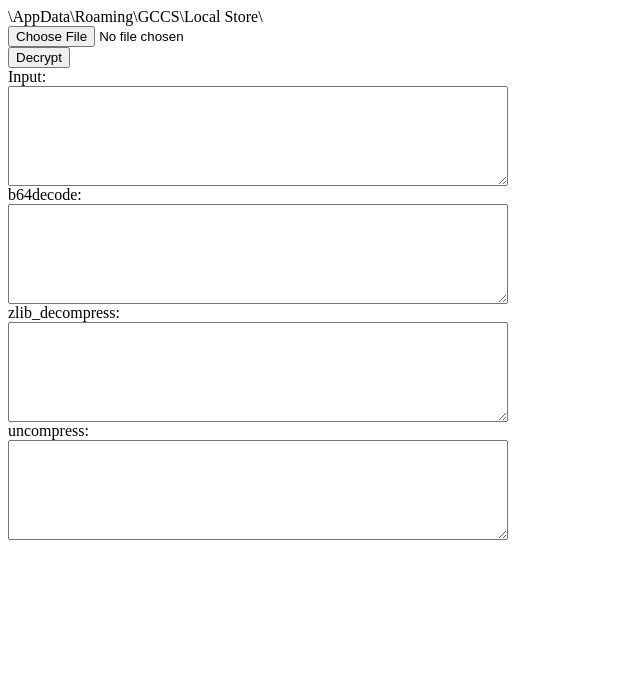
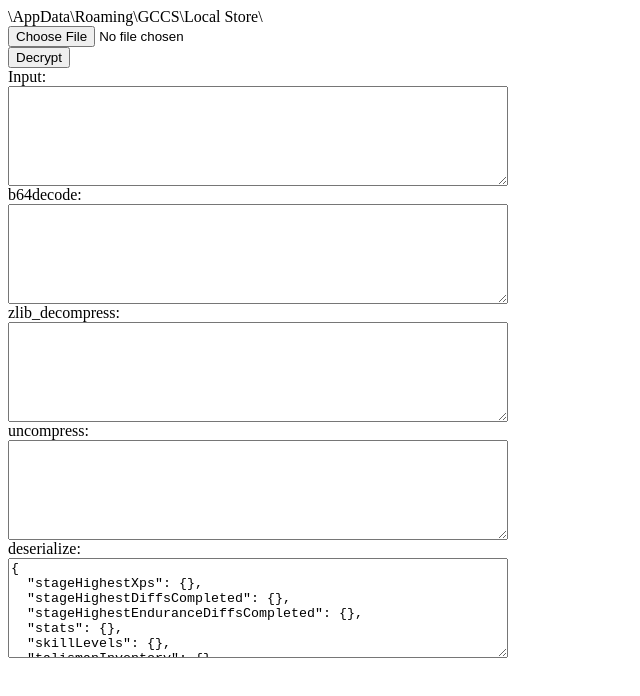
Before and after one commit to Kloppie5/GemCraft-Save-Editor, a plain HTML site: page index.html in a window 1280 px wide. Both pictures are taken after a click on the button "Decrypt". Shown: the whole page, without its empty margins (0-640 px from the left). Drawn offline with Linux system fonts and the light colour scheme.

Commit message:
deserialize most things

```diff
--- a/index.html
+++ b/index.html
@@ -23,9 +23,162 @@
       function uncompress ( ) {
         var COMPRESSED_STRS = [" ","!","#","$","%","&","(",")","*",".",":",";","<",">","@","[","]","_","{","|","}"]
         var UNCOMPRESSED_STRS = [",B",",C",",D",",E",",F",",G",",H",",I",",J",",K",",L",",M",",N",",O",",P",",Q",",R",",S",",T",",U",",V"]
-        for ( i = 0; i < 22; ++i )
+        for ( i = 0; i < 21; ++i )
           savefile = savefile.replaceAll(COMPRESSED_STRS[i],UNCOMPRESSED_STRS[i])
         document.getElementById('savefile-uncompress').value = savefile
+      }
+
+      function deserialize ( ) {
+        savestring = savefile.split(',')
+        savefile = {}
+
+        savestring.shift() // VR
+        savefile['gameVersion'] = savestring.shift()
+
+        savestring.shift() // ?
+        savestring.shift() // RX
+        savefile['recoveredEnduranceXp'] = savestring.shift()
+
+        savestring.shift() // ?
+        savestring.shift() // RF
+        savefile['recoveredEnduranceFieldStrId'] = savestring.shift()
+
+        savestring.shift() // ?
+        savestring.shift() // RT
+        savefile['recoveredEnduranceFragmentsBase64'] = savestring.shift()
+
+        savestring.shift() // ?
+        savestring.shift() // AR
+        savefile['achiResetSkillPtBonus'] = savestring.shift()
+
+        savestring.shift() // ?
+        savestring.shift() // XP
+
+        var STAGES = [
+          "A1", "A2", "A3", "A4", "A5", "A6",
+          "B1", "B2", "B3", "B4", "B5", "B6",
+          "C1", "C2", "C3", "C4", "C5",
+          "D1", "D2", "D3", "D4", "D5", "D6",
+          "E1", "E2", "E3", "E4", "E5", "E6", "E7",
+          "F1", "F2", "F3", "F4", "F5", "F6",
+          "G1", "G2", "G3", "G4", "G5", "G6",
+          "H1", "H2", "H3", "H4", "H5",
+          "I1", "I2", "I3", "I4", "I5", "I6",
+          "J1", "J2", "J3", "J4", "J5",
+          "K1", "K2", "K3", "K4", "K5", "K6",
+          "L1", "L2", "L3", "L4", "L5", "L6",
+          "M1", "M2", "M3", "M4", "M5", "M6", "M7",
+          "N1", "N2", "N3", "N4", "N5", "N6", "N7",
+          "O1", "O2", "O3", "O4", "O5", "O6",
+          "P1", "P2", "P3", "P4", "P5", "P6",
+          "Q1", "Q2", "Q3", "Q4", "Q5", "Q6", "Q7",
+          "R1", "R2", "R3", "R4", "R5", "R6",
+          "T1", "T2", "T3", "T4", "T5", "T6", "T7", "T8",
+          "U1", "U2", "U3", "U4", "U5", "U6",
+          "W1", "W2", "W3", "W4", "W5", "W6",
+          "X1", "X2", "X3", "X4", "X5", "X6", "X7",
+          "Y1", "Y2", "Y3", "Y4", "Y5", "Y6",
+          "V1", "V2", "V3", "V4",
+          "H6", "U7",
+          "V5", "V6", "V7", "V8", "V9", "V10", "V11", "V12", "V13", "V14", "V15", "V16", "V17", "V18", "V19", "V20", "V21", "V22", "V23",
+          "A7", "B7", "C6", "C7", "D7", "E8", "F7", "G7", "H7", "I7", "J6", "K7", "L7", "M8", "O7", "P7", "P8", "Q8", "R7", "R8", "T9", "U8", "W7", "Y7"
+        ]
+        savefile['stageHighestXps'] = {}
+        savefile['stageHighestDiffsCompleted'] = {}
+        for ( i = 0; i < 191; ++i ) {
+          savefile['stageHighestXps'][STAGES[i]] = savestring.shift()
+          savefile['stageHighestDiffsCompleted'][STAGES[i]] = savestring.shift()
+        }
+
+        savestring.shift() // ?
+        savestring.shift() // DU
+        savefile['stageHighestEnduranceDiffsCompleted'] = {}
+        for ( i = 0; i < 191; ++i ) {
+          savefile['stageHighestEnduranceDiffsCompleted'][STAGES[i]] = savestring.shift()
+        }
+
+        savestring.shift() // ?
+        savestring.shift() // TT
+        savefile['stats'] = {}
+        for ( i = 0; i < 60; ++i ) {
+          savefile['stats'][i] = savestring.shift()
+        }
+
+        savestring.shift() // ?
+        savestring.shift() // SK
+        savefile['skillLevels'] = {}
+        for ( i = 0; i < 26; ++i ) {
+          savefile['skillLevels'][i] = savestring.shift()
+        }
+
+        savestring.shift() // ?
+        savestring.shift() // AC
+        savefile['achievements'] = savestring.shift()
+
+        savestring.shift() // ?
+        savestring.shift() // TP
+        savefile['gotTutorialPages'] = savestring.shift()
+
+        savestring.shift() // ?
+        savestring.shift() // JP
+        savefile['gotJourneyPages'] = savestring.shift()
+
+        savestring.shift() // ?
+        savestring.shift() // HX
+        savefile['gotMapHexTiles'] = savestring.shift()
+
+        savestring.shift() // ?
+        savestring.shift() // ST
+        savefile['gotSkillTomes'] = savestring.shift()
+
+        savestring.shift() // ?
+        savestring.shift() // TS
+        savefile['gotBattleTraitScrolls'] = savestring.shift()
+
+        savestring.shift() // ?
+        savestring.shift() // DS
+        savefile['gotBattleDifficultyScrolls'] = savestring.shift()
+
+        savestring.shift() // ?
+        savestring.shift() // TI
+        savefile['talismanInventory'] = {}
+        for ( i = 0; i < 36; ++i ) {
+          savefile['talismanInventory'][i] = savestring.shift()
+        }
+
+        savestring.shift() // ?
+        savestring.shift() // TA
+        savefile['talismanSlots'] = {}
+        for ( i = 0; i < 15; ++i ) {
+          savefile['talismanSlots'][i] = savestring.shift()
+        }
+
+        savestring.shift() // ?
+        savestring.shift() // SB
+        savefile['skillPtsBought'] = savestring.shift()
+
+        savestring.shift() // ?
+        savestring.shift() // SC
+        savefile['shadowCoreAmount'] = savestring.shift()
+
+        savestring.shift() // ?
+        savestring.shift() // SW
+        savefile['compassDirections'] = {}
+        for ( i = 0; i < 7; ++i ) {
+          savefile['compassDirections'][i] = savestring.shift()
+        }
+        savefile['compassSeed'] = savestring.shift()
+        savefile['compassAwardsUnlocked'] = savestring.shift()
+
+        savestring.shift() // ?
+        savestring.shift() // GM
+        savefile['gameMode'] = savestring.shift()
+
+        savestring.shift() // ?
+        savestring.shift() // BL
+        savefile['fragRarBoostLeft'] = savestring.shift()
+
+        document.getElementById('savefile-deserialize').value = JSON.stringify(savefile, null, 2)
       }
 
       function decryptSave ( ) {
@@ -42,6 +195,10 @@
         zlib_decompress()
 
         uncompress()
+
+        deserialize()
+
+        console.log(savefile)
       }
 
       async function loadSave ( event ) {
@@ -65,5 +222,7 @@
     <textarea id="savefile-zlib_decompress" style="width: 500px; height: 100px;" readonly="readonly"></textarea><br/>
     uncompress:<br/>
     <textarea id="savefile-uncompress" style="width: 500px; height: 100px;" readonly="readonly"></textarea><br/>
+    deserialize:<br/>
+    <textarea id="savefile-deserialize" style="width: 500px; height: 100px;" readonly="readonly"></textarea><br/>
   </body>
 </html>
```
